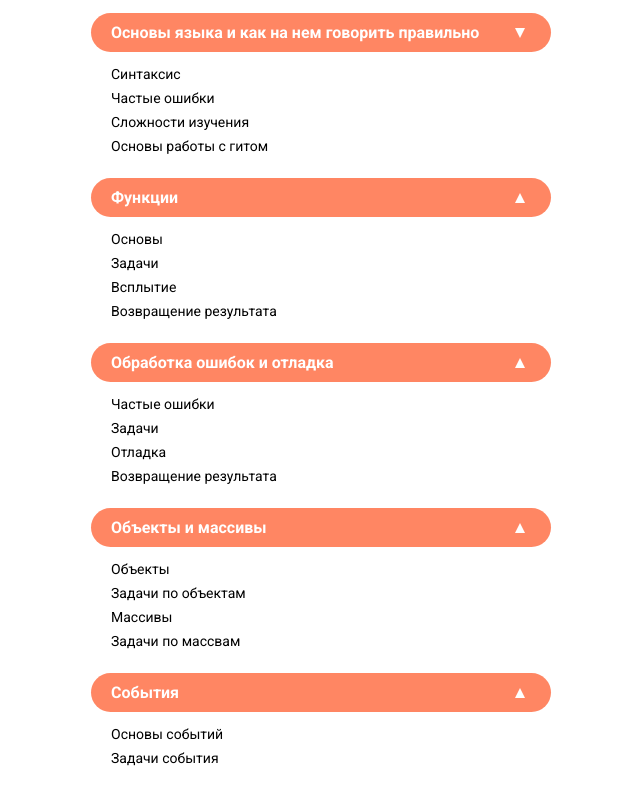
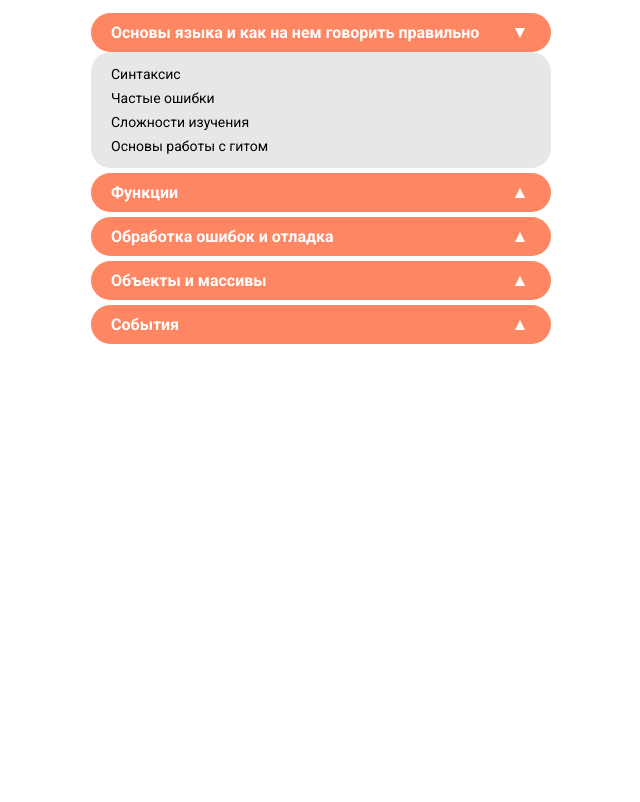
Before and after one commit to gamidovich/loftschoolJS, a plain HTML site: page Task-test/index.html in a window 1280 px wide. Both pictures are taken after a click on the element "Основы языка и как на нем говорить правильно". Shown: the part 74-876 px from the top of the page, without its empty margins (339-979 px from the left). After the commit the page ends 800 px from the top, so only its background shows below. Drawn offline with Linux system fonts and the light colour scheme.

Commit message:
Final version

```diff
--- a/Task-test/index.html
+++ b/Task-test/index.html
@@ -7,7 +7,6 @@
     <meta name="viewport" content="width=device-width, initial-scale=1">
     <link href="https://fonts.googleapis.com/css?family=Roboto:400,700" rel="stylesheet">
     <link rel="stylesheet" type="text/css" media="screen" href="main.css" />
-    <script src="main.js"></script>
 </head>
 <body>
     <div class="accordion">
@@ -19,7 +18,7 @@
         <div class="accordion__body">
             <ul class="accordion__list">
                 <li class="accordion__item">
-                    <span class="accordion__item-title accordion__item-open">Основы языка и как на нем говорить правильно</span>
+                    <span class="accordion__item-title">Основы языка и как на нем говорить правильно</span>
                     <ul class="accordion__sublist">
                         <li class="accordion__subitem">Синтаксис</li>
                         <li class="accordion__subitem">Частые ошибки</li>
@@ -65,4 +64,5 @@
         </div>
     </div>
 </body>
+<script src="main.js"></script>
 </html>
--- a/Task-test/main.css
+++ b/Task-test/main.css
@@ -14,7 +14,7 @@
 }
 
 .accordion__item {
-    padding: 0 0 10px 0;
+    padding: 0 0 5px 0;
     list-style-type: none;
 }
 
@@ -47,7 +47,14 @@
 }
 
 .accordion__sublist {
+    display: none;
     padding: 10px 20px 10px 20px;
+    border-radius: 20px;
+    background-color: #e7e7e7;
+}
+
+.accordion__sublist--open {
+    display: block;
 }
 
 .accordion__subitem {
--- a/Task-test/main.js
+++ b/Task-test/main.js
@@ -0,0 +1,20 @@
+const accordionList = document.querySelector('.accordion__body');
+
+accordionList.onclick = function(event) {
+    let target = event.target;
+
+    let liElem = target.closest('.accordion__item-title');
+    if(!liElem) return;
+
+    target.classList.toggle('accordion__item-open');
+
+    let subList = accordionList.querySelectorAll('.accordion__sublist');
+
+    for(let i=0; i<subList.length; i++) {
+        subList[i].classList.remove('accordion__sublist--open');
+    }
+
+    target.nextElementSibling.classList.toggle('accordion__sublist--open');
+}
+
+// console.log('RES: ', accordionList);
```
